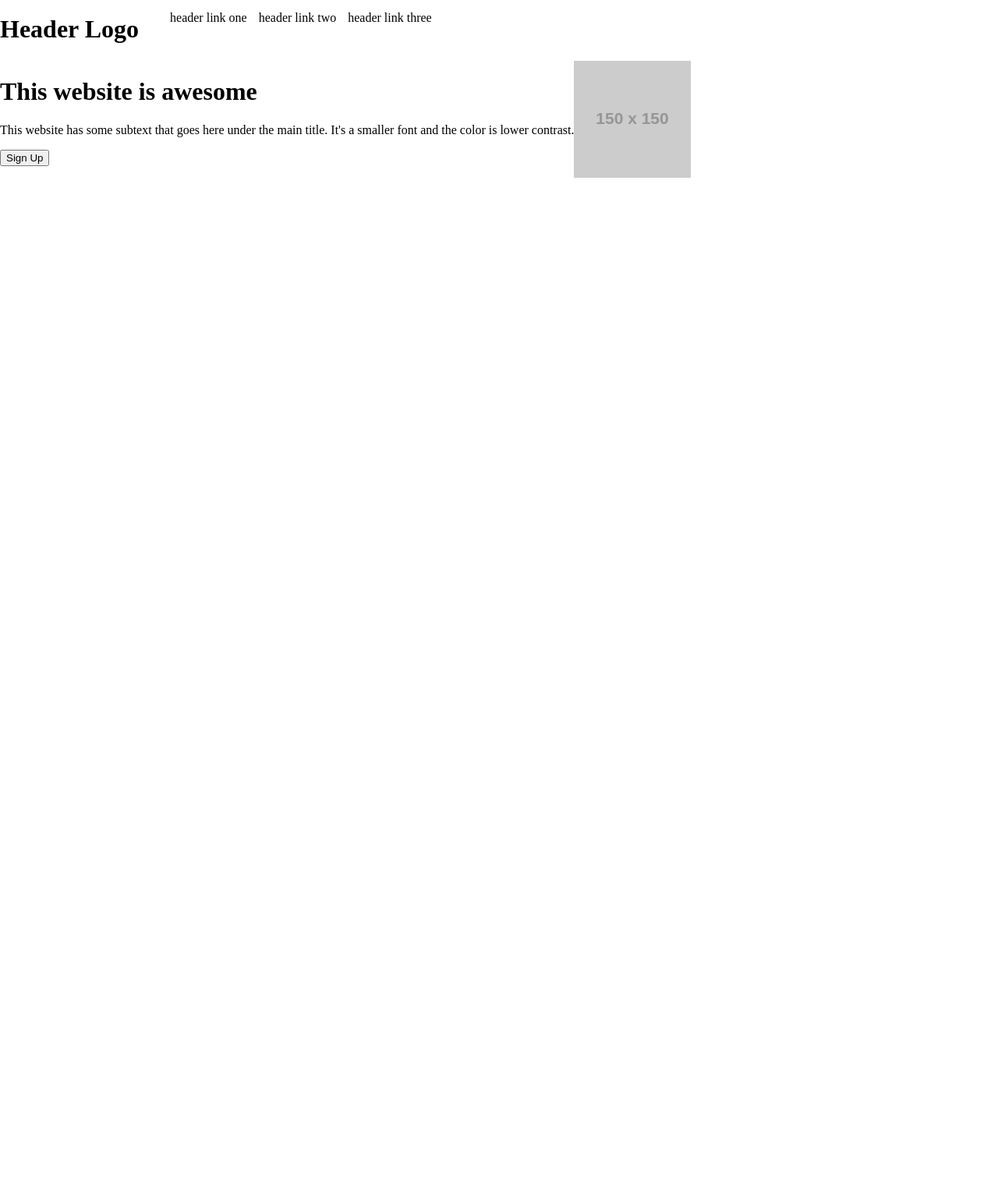
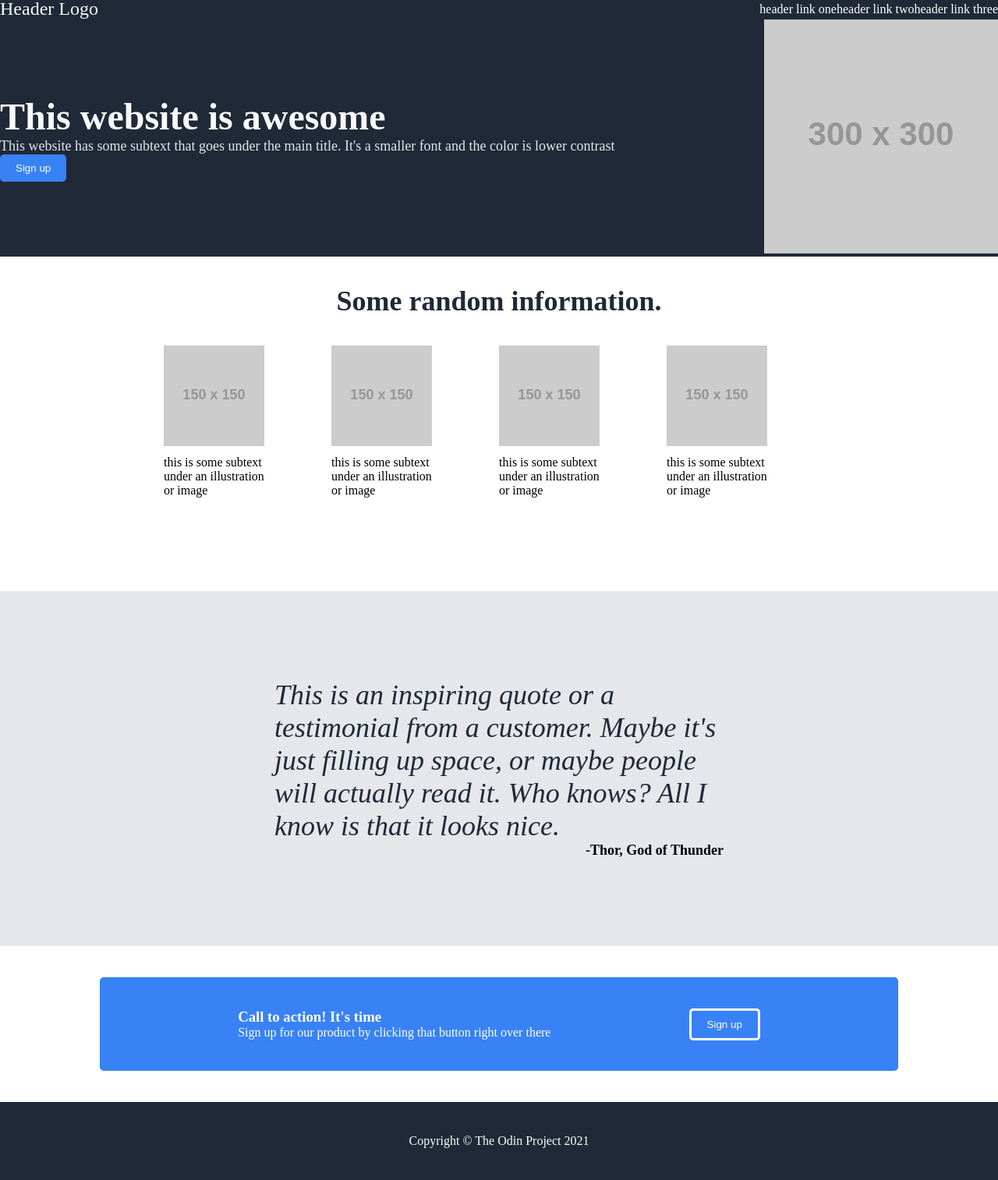
Before and after one commit to nbjoshi/odin-landing-page, a plain HTML site: page index.html in a window 1280 px wide. Shown: the part 2-1515 px from the top of the page at 78% size. Before the commit the page ends 800 px from the top, so only its background shows below. Drawn offline with Linux system fonts and the light colour scheme; placeholder pictures from the web are drawn by us.

Commit message:
Almost finished code

```diff
--- a/index.html
+++ b/index.html
@@ -5,31 +5,71 @@
         <link rel="stylesheet" href="styles.css">
     </head>
     <body>
+        <div class="header">
             <div class="top">
-            <div class="top-header">
-                <div class="top-header-leftside">
-                    <h1>Header Logo</h1>
+                <div class="top-left">
+                    <p>Header Logo</p>
                 </div>
-                <div class="top-header-rightside">
-                    <ul>
+                <ul class="top-right">
                     <li><a href="#">header link one</a></li>
                     <li><a href="#">header link two</a></li>
                     <li><a href="#">header link three</a></li>
                 </ul>
             </div>
+            <div class="bottom">
+                <div class="bottom-left">
+                    <h1>This website is awesome</h1>
+                    <p>This website has some subtext that goes under the main title. It's a smaller font and the color is lower contrast</p>
+                    <button>Sign up</button>
                 </div>
-            <div class="top-content">
-                <div class="top-content-leftside">
-                    <h1>This website is awesome</h1>
-                    <p>This website has some subtext that goes here under the
-                        main title. It's a smaller font and the color is lower
-                        contrast.</p>
-                    <button>Sign Up</button>
-                </div>
-                <div class="top-content-rightside">
-                    <img src="https://via.placeholder.com/150" alt="this is a placeholder for an image">
+                <div class="bottom-right">
+                    <img src="https://via.placeholder.com/300" alt="this is a placeholder for an image">
                 </div>
             </div>
         </div>
+
+        <div class="section-two">
+            <h1>Some random information.</h1>
+            <div class="section-two-container">
+                <div class="section-two-card">
+                    <img src="https://via.placeholder.com/150" alt="this is a placeholder for an image">
+                    <p>this is some subtext under an illustration or image</p>
+                </div>
+                <div class="section-two-card">
+                    <img src="https://via.placeholder.com/150" alt="this is a placeholder for an image">
+                    <p>this is some subtext under an illustration or image</p>
+                </div>
+                <div class="section-two-card">
+                    <img src="https://via.placeholder.com/150" alt="this is a placeholder for an image">
+                    <p>this is some subtext under an illustration or image</p>
+                </div>
+                <div class="section-two-card">
+                    <img src="https://via.placeholder.com/150" alt="this is a placeholder for an image">
+                    <p>this is some subtext under an illustration or image</p>
+                </div>
+            </div>
+        </div>
+
+        <div class="section-three">
+            <p class="main">This is an inspiring quote or a testimonial from a customer. Maybe it's just filling up space, or maybe people will actually read it. Who knows? All I know is that it looks nice.</p>
+            <p class="sub">-Thor, God of Thunder</p>
+        </div>
+
+        <div class="section-four">
+            <div class="section-four-container">
+                <div class="section-four-left">
+                    <h3>Call to action! It's time</h3>
+                    <p>Sign up for our product by clicking that button right over there</p>
+                </div>
+                <div class="section-four-right">
+                    <button>Sign up</button>
+                </div>
+            </div>
+        </div>
+
+        <div class="footer">
+            <p>Copyright © The Odin Project 2021</p>
+        </div>
+
     </body>
 </html>
--- a/styles.css
+++ b/styles.css
@@ -1,28 +1,154 @@
-body {
+* {
     margin: 0;
     padding: 0;
 }
 
+/* Header */
+.header {
+    background: #1F2937;
+    color: white;
+}
+
 .top {
     display: flex;
-    flex-direction: column;
+    align-items: center;
+    justify-content: space-between;
 }
 
-.top-header {
-    display: flex;
+.top-left {
+    font-size: 24px;
+    color: #F9FAF8;
 }
 
-.top-header-rightside ul {
+.top-right {
     display: flex;
     list-style: none;
-    gap: 15px;
+}
+.top-right a {
+    color: white;
+    text-decoration: none;
 }
 
-.top-header-rightside ul li a {
-    text-decoration: none;
-    color: black;
+.bottom {
+    display: flex;
+    align-items: center;
+    justify-content: space-between;
+    flex-wrap: flex;
 }
 
-.top-content {
+.bottom-left h1 {
+    font-size: 48px;
+    color: #F9FAF8;
+    font-weight: 800;
+}
+
+.bottom-left p {
+    font-size: 18px;
+    color: #E5E7EB;
+}
+
+.bottom-left button {
+    background: #3882F6;
+    color: white;
+    border: none;
+    padding: 10px 20px;
+    border-radius: 5px;
+    cursor: pointer;
+}
+
+/* Section Two */
+.section-two {
     display: flex;
+    flex-direction: column;
+    align-items: center;
+    margin-bottom: 7em;
 }
+
+.section-two-container {
+    display: flex;
+    align-items: center;
+    flex-wrap: wrap;
+    justify-content: space-evenly;
+}
+
+.section-two-card {
+    max-width: 215px;
+}
+
+.section-two-card img {
+    width: 60%;
+    height: auto;
+}
+
+.section-two h1 {
+    margin: 1em 0;
+    font-size: 36px;
+    color: #1F2937;
+    font-weight: 800;
+}
+
+.section-two p {
+    max-width: 60%;
+    margin: 8px 0;
+}
+
+/* Section Three */
+.section-three {
+    display: flex;
+    flex-direction: column;
+    justify-content: center;
+    align-items: center;
+    background: #E5E7EB;
+    padding: 7em 22em;
+}
+
+.section-three .main {
+    font-size: 36px;
+    color: #1F2937;
+    font-style: italic;
+}
+
+.section-three .sub {
+    font-size: 18px;
+    font-weight: bold;
+    align-self: flex-end;
+}
+
+/* Section Four */
+.section-four {
+    display: flex;
+    justify-content: center;
+    align-items: center;
+    height: 200px;
+}
+
+.section-four-container {
+    display: flex;
+    align-items: center;
+    justify-content: space-evenly;
+    background: #3882F6;
+    border-radius: 5px;
+    color: white;
+    padding: 20px 0px;
+    width: 80%;
+    height: 80px;
+}
+
+.section-four-right button {
+    background: #3882F6;
+    color: white;
+    border: solid white;
+    padding: 10px 20px;
+    border-radius: 5px;
+    cursor: pointer;
+}
+
+/* Footer */
+.footer {
+    display: flex;
+    background: #1F2937;
+    justify-content: center;
+    align-items: center;
+    color: white;
+    height: 100px;
+}
```
Lines whose indentation alone changed are shown as unchanged.
